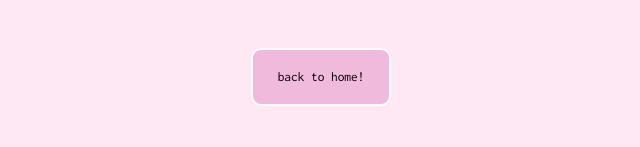
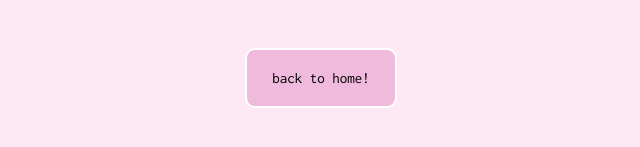
Before and after one commit to tiannichole/valentine, a plain HTML site: page question.html in a window 1280 px wide. Shown: the part 553-700 px from the top of the page, 319-959 px from the left. Drawn offline with Linux system fonts and the light colour scheme.

Commit message:
font size

```diff
--- a/question.html
+++ b/question.html
@@ -34,6 +34,7 @@
                 position: static;
                 text-decoration: none;
                 border-radius: 10px;
+                font-size: 15px;
             }
 
             button:hover {background-color: #efa8d5}
```
Also changed, not shown: index.html (+1 -0 lines).
